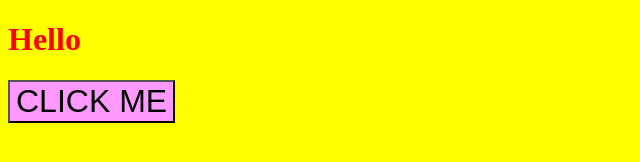
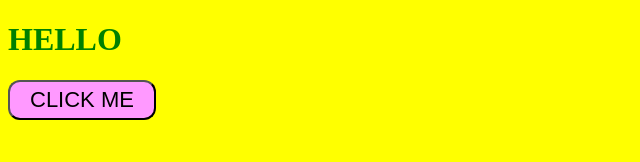
Before and after one commit to ucantbe-jagmeet/javacript-JohnSmilga, a plain HTML site: page fundamentals/DOM/general/index.html in a window 1280 px wide. Shown: the whole page, without its empty margins (0-640 px from the left). Drawn offline with Linux system fonts and the light colour scheme.

Commit message:
selecting Elements

```diff
--- a/fundamentals/DOM/general/app.js
+++ b/fundamentals/DOM/general/app.js
@@ -1,3 +1,5 @@
+// manupulating DOM by javascript
+
 document.getElementById('btn').style.backgroundColor = '#f9f';
 document.body.style.color = 'red';
 document.body.style.backgroundColor = 'yellow';
@@ -30,3 +32,20 @@ const css = btn.style;
 // console.log(document); --> it returns the object in its string representation
 
 // console.dir(document); --> it recognise the object as an object and outputs its properties
+
+// ----------------------------------------------------------
+/*
+- getElementById
+- Select the Element or group of elements that we want , Decide the effect we  want to apply to the selection
+*/
+
+const h1 = document.getElementById('title');
+h1.style.color = 'green';
+h1.style.textTransform = 'uppercase';
+
+const btn1 = document.getElementById('btn');
+btn1.style.borderRadius = '12px';
+btn1.style.padding = '5px 20px';
+btn1.style.fontSize = '22px';
+
+// similary getElementByTagName is used to select element by its tag name i.e. h1  h2  button etc
--- a/fundamentals/DOM/general/index.html
+++ b/fundamentals/DOM/general/index.html
@@ -17,7 +17,7 @@
 
 </head>
 <body>
-    <h1>Hello</h1>
+    <h1 id="title" >Hello</h1>
     <button class="btn" id="btn">Click Me</button>
     <script src="app.js"></script>
 </body>
```
